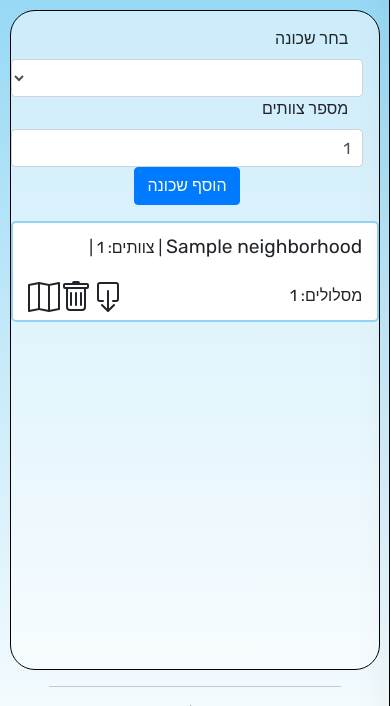
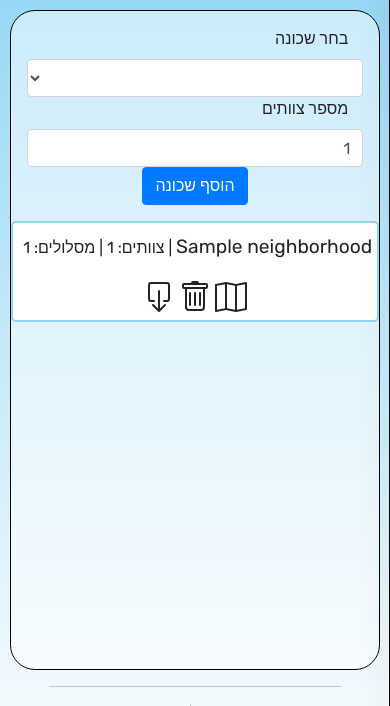
Before and after one commit to Omeramsc/hakesh-trom, a Flask app: page /campaign/1/neighborhoods in a window 390 px wide. Shown: the part 53-759 px from the top of the page. Run offline with Flask 2, Linux system fonts and the light colour scheme; a user stored in the database is signed in; tables that the repository leaves empty hold one stand-in row (values such as "Sample post"); lists and menus that the app fills with data are empty; some libraries are stand-ins or nearby versions.

Commit message:
Addressed comments

```diff
--- a/static/pages_style.css
+++ b/static/pages_style.css
@@ -28,6 +28,9 @@ body {
 
 .hide_link {
     color: unset;
+    text-decoration: none;
+}
+.hide_link:hover {
     text-decoration: none;
 }
 
@@ -629,8 +632,7 @@ ul {
 }
 
 .neighborhoods-add-form {
-    padding-top: 1em;
-    padding-right: 1em;
+    padding: 1em 1em 0 1em;
     text-align: right;
 }
 
@@ -652,6 +654,10 @@ ul {
     border-radius: 5px;
     border: solid 2px #90D6F4;
     margin-bottom: 0.5em;
+    max-width: 33.333333%;
+    min-width: 350px;
+    padding-left: 5px;
+    padding-right: 5px;
 }
 
 .neighborhoods-control-row__neighborhood-name {
@@ -659,7 +665,12 @@ ul {
 }
 
 .neighborhoods-control-row__icon_link {
+}
+
+.neighborhoods-control-row__icons-wrapper {
     float: left;
+    /*position: relative;*/
+
 }
 
 .neighborhoods-control-row__icon {
@@ -940,6 +951,14 @@ hr {
     }
 }
 
+@media (max-width: 768px) {
+    .neighborhoods-control-row {
+        min-width: unset;
+        max-width: unset;
+    }
+}
+
+
 @media screen and (max-width: 600px) {
     /* Login */
     .login_layout {
@@ -1038,6 +1057,19 @@ hr {
 
 }
 
+
+@media screen and (max-width: 390px) {
+    .neighborhoods-control-row__icons-wrapper {
+        float: unset;
+        text-align: center;
+    }
+
+    .neighborhoods-control-row {
+        min-width: unset;
+        max-width: unset;
+    }
+}
+
 @media screen and (max-width: 360px) {
     .option_button {
         text-align: center;
--- a/templates/campaign_neighborhoods_selection.html
+++ b/templates/campaign_neighborhoods_selection.html
@@ -35,12 +35,13 @@
             <div class="neighborhoods-control-container">
                 {% if campaign_neighborhoods %}
                     {% for campaign_neighborhood in campaign_neighborhoods %}
-                        <div class="col-md-4 neighborhoods-control-row center_marg">
+                        <div class="neighborhoods-control-row center_marg">
                             <span class="neighborhoods-control-row__neighborhood-name">{{ campaign_neighborhood['neighborhood_name'] }}</span>
                             <span>
                         | צוותים: {{ campaign_neighborhood['number_of_teams'] }} |
                         מסלולים: {{ campaign_neighborhood['number_of_routes'] }}
                     </span>
+                            <div class="neighborhoods-control-row__icons-wrapper">
                                 <a class="hide_link neighborhoods-control-row__icon_link"
                                    href="{{ url_for('manage_neighborhood_route', campaign_id=campaign_id, neighborhood_id=campaign_neighborhood['neighborhood_id']) }}">
                                     <svg class="bi bi-map neighborhoods-control-row__icon" viewBox="0 0 16 16"
@@ -63,19 +64,21 @@
                                 </a>
                                 <a class="hide_link neighborhoods-control-row__icon_link"
                                    href="{{ url_for('export_user_data', campaign_id=campaign_id, neighborhood_id=campaign_neighborhood['neighborhood_id']) }}">
-                                <svg class="bi bi-box-arrow-down neighborhoods-control-row__icon" viewBox="0 0 16 16"
+                                    <svg class="bi bi-box-arrow-down neighborhoods-control-row__icon"
+                                         viewBox="0 0 16 16"
                                          fill="currentColor" xmlns="http://www.w3.org/2000/svg">
                                         <path fill-rule="evenodd"
                                               d="M4.646 11.646a.5.5 0 01.708 0L8 14.293l2.646-2.647a.5.5 0 01.708.708l-3 3a.5.5 0 01-.708 0l-3-3a.5.5 0 010-.708z"
                                               clip-rule="evenodd"/>
-                                    <path fill-rule="evenodd" d="M8 4.5a.5.5 0 01.5.5v9a.5.5 0 01-1 0V5a.5.5 0 01.5-.5z"
+                                        <path fill-rule="evenodd"
+                                              d="M8 4.5a.5.5 0 01.5.5v9a.5.5 0 01-1 0V5a.5.5 0 01.5-.5z"
                                               clip-rule="evenodd"/>
                                         <path fill-rule="evenodd"
                                               d="M2.5 2A1.5 1.5 0 014 .5h8A1.5 1.5 0 0113.5 2v7a1.5 1.5 0 01-1.5 1.5h-1.5a.5.5 0 010-1H12a.5.5 0 00.5-.5V2a.5.5 0 00-.5-.5H4a.5.5 0 00-.5.5v7a.5.5 0 00.5.5h1.5a.5.5 0 010 1H4A1.5 1.5 0 012.5 9V2z"
                                               clip-rule="evenodd"/>
                                     </svg>
-
                                 </a>
+                            </div>
                         </div>
                     {% endfor %}
                 {% else %}
@@ -146,7 +149,7 @@
                 $("#are-you-sure").dialog({
                     modal: true,
                     autoOpen: true,
-                    title: "<span style='direction: rtl;'>האם את/ה בטוח/ה?</span>",
+                    title: "<span style='direction: rtl; text-align: center;'>האם את/ה בטוח/ה?</span>",
                 });
                 document.getElementById('are-you-sure').classList.remove('hidden')
             }
```
Lines whose indentation alone changed are shown as unchanged.
